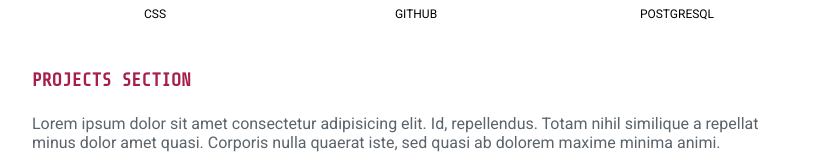
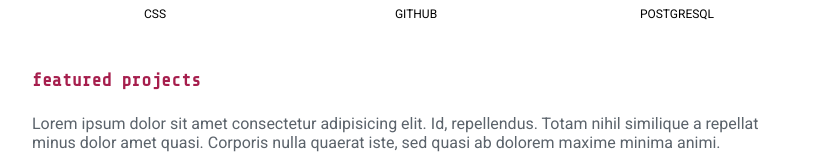
Before and after one commit to jamesncox/portfolio-v2, a React (Create React App) app: page / in a window 1280 px wide. Shown: the part 615-775 px from the top of the page, without its empty margins (224-1055 px from the left). Built offline with nearby package versions, Linux system fonts and the light colour scheme.

Commit message:
Create FeaturedProjects.js and import to Projects.js

```diff
--- /dev/null
+++ b/src/components/projects/FeaturedProjects.js
@@ -0,0 +1,13 @@
+import React from 'react'
+
+export default function FeaturedProjects() {
+
+    return (
+        <>
+            <p className="section-title">featured projects</p>
+            <div className="practice-scroll">
+            Lorem ipsum dolor sit amet consectetur adipisicing elit. Id, repellendus. Totam nihil similique a repellat minus dolor amet quasi. Corporis nulla quaerat iste, sed quasi ab dolorem maxime minima animi.
+            </div>
+        </>
+    )
+}
--- a/src/components/projects/Projects.js
+++ b/src/components/projects/Projects.js
@@ -1,13 +1,11 @@
 import React from 'react'
+import FeaturedProjects from './FeaturedProjects'
 
 function Projects() {
 
     return (
       <div  id="projects">
-        <p className="section-title">PROJECTS SECTION</p>
-        <div className="practice-scroll">
-          Lorem ipsum dolor sit amet consectetur adipisicing elit. Id, repellendus. Totam nihil similique a repellat minus dolor amet quasi. Corporis nulla quaerat iste, sed quasi ab dolorem maxime minima animi.
-        </div>
+        <FeaturedProjects />
       </div>
     )
 }
```
